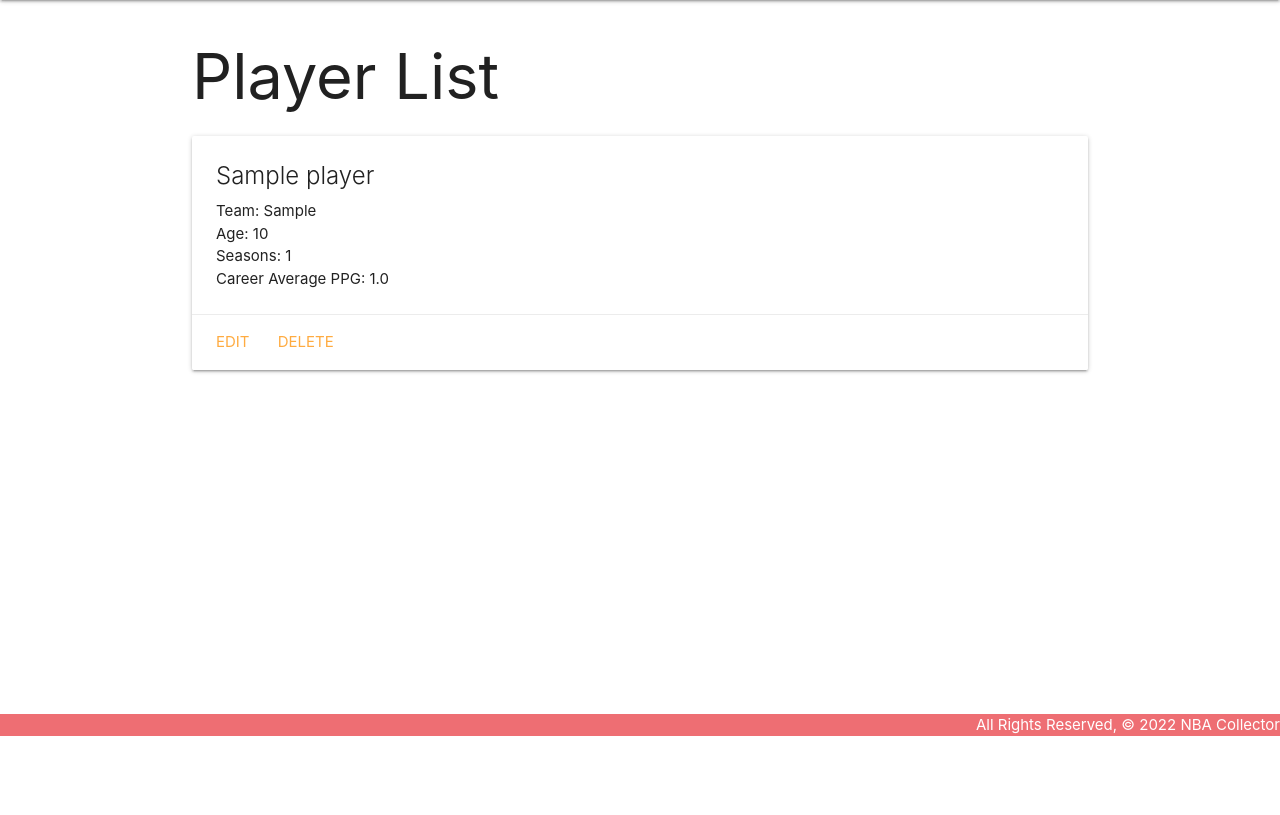
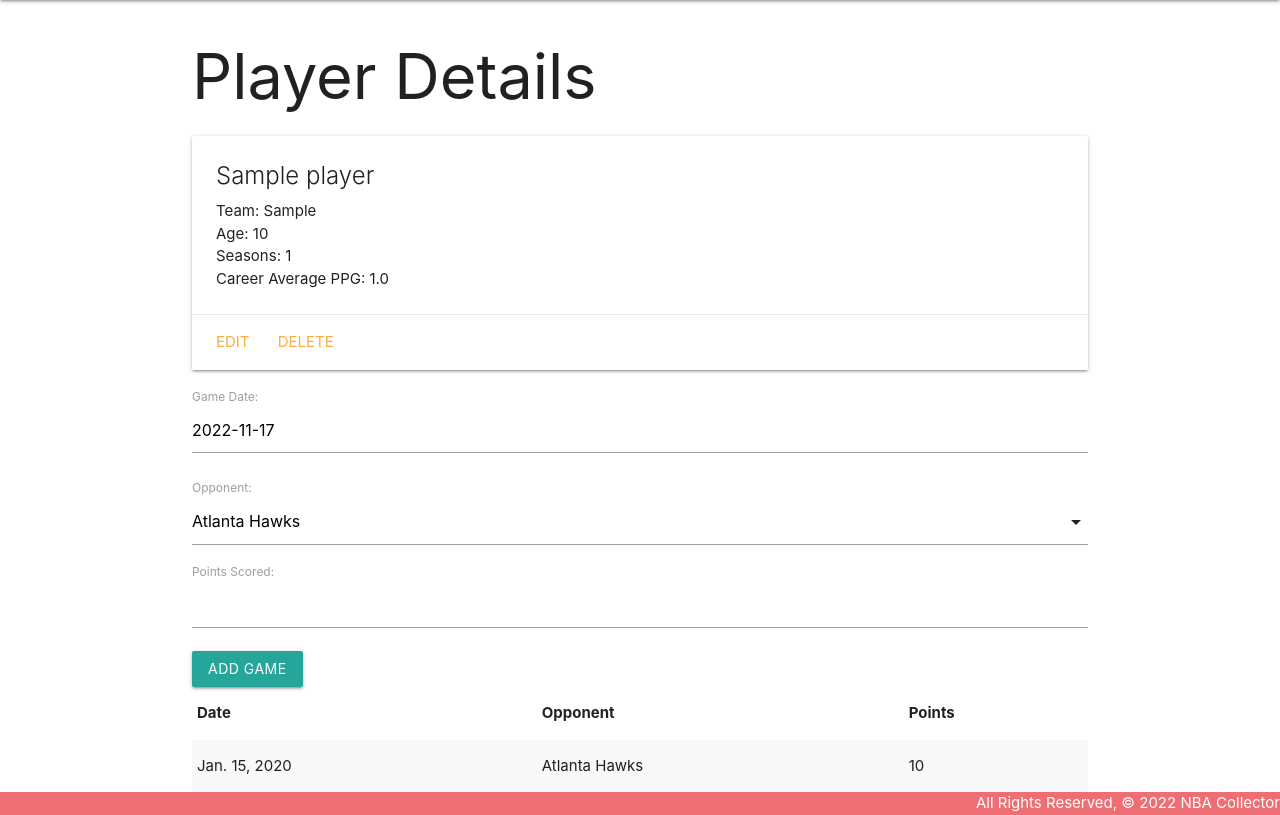
Before and after one commit to akrauss419/nbacollector, a Django app: page /players/1/ in a window 1280 px wide. Shown: the part 64-879 px from the top of the page. Before the commit the page ends 800 px from the top, so only its background shows below. Run offline with Django 4.2, Linux system fonts and the light colour scheme; tables that the repository leaves empty hold one stand-in row (values such as "Sample post").

Commit message:
PastGame functionality

```diff
--- a/main_app/admin.py
+++ b/main_app/admin.py
@@ -1,5 +1,6 @@
 from django.contrib import admin
-from .models import Player
+from .models import Player, PastGame
 
 
 admin.site.register(Player)
+admin.site.register(PastGame)
--- /dev/null
+++ b/main_app/forms.py
@@ -0,0 +1,7 @@
+from django.forms import ModelForm
+from .models import PastGame
+
+class PastGameForm(ModelForm):
+  class Meta:
+    model = PastGame
+    fields = ['date', 'opponent', 'points_scored']
--- a/main_app/models.py
+++ b/main_app/models.py
@@ -49,7 +49,7 @@ class Player(models.Model):
     return reverse('detail', kwargs={'player_id': self.id})
 
 
-class PastGames(models.Model):
+class PastGame(models.Model):
   date = models.DateField('Game Date')
   opponent = models.CharField(
     max_length=3,
@@ -65,3 +65,6 @@ class PastGames(models.Model):
 
   def __str__(self):
     return f"Played {self.get_opponent_display()} on {self.date}"
+
+  class Meta:
+    ordering = ['-date']
--- a/main_app/templates/base.html
+++ b/main_app/templates/base.html
@@ -9,6 +9,7 @@
   <title>NBA Collector</title>
   <link rel="stylesheet" href="https://cdnjs.cloudflare.com/ajax/libs/materialize/1.0.0/css/materialize.min.css">
   <link rel="stylesheet" type="text/css" href="{% static 'css/style.css' %}">
+  <script src="https://cdnjs.cloudflare.com/ajax/libs/materialize/1.0.0/js/materialize.min.js"></script>
 </head>
 <body>
   <header class="navbar-fixed">
--- a/main_app/templates/players/detail.html
+++ b/main_app/templates/players/detail.html
@@ -1,9 +1,10 @@
 {% extends 'base.html' %}
 {% block content %}
 
-<h1>Player List</h1>
+<h1>Player Details</h1>
 
 <div class="card">
+  <div class="col s6">
     <div class="card-content">
       <span class="card-title">{{ player.name }}</span>
       <p>Team: {{ player.team }}</p>
@@ -24,5 +25,40 @@
       <a href="{% url 'players_delete' player.id %}">Delete</a>
     </div>
   </div>
+</div>
+<div class="col s6">
+  <form action="{% url 'add_past_game' player.id %}" method="POST">
+    {% csrf_token %}
+    {{ past_game_form.as_p }}
+    <input type="submit" class="btn" value="Add Game">
+  </form>
+  <table class="striped">
+    <thead>
+      <tr><th>Date</th><th>Opponent</th><th>Points</th></tr>
+    </thead>
+    <tbody>
+      {% for pastgame in player.pastgame_set.all %}
+        <tr>
+          <td>{{pastgame.date}}</td>
+          <td>{{pastgame.get_opponent_display}}</td>
+          <td>{{pastgame.points_scored}}</td>
+        </tr>
+      {% endfor %}
+    </tbody>
+  </table>
+</div>
+
+<script>
+  const dateEl = document.getElementById('id_date');
+  M.Datepicker.init(dateEl, {
+    format: 'yyyy-mm-dd',
+    defaultDate: new Date(),
+    setDefaultDate: true,
+    autoClose: true
+  });
+
+  const selectEl = document.getElementById('id_opponent');
+  M.FormSelect.init(selectEl);
+</script>
 
 {% endblock %}
--- a/main_app/urls.py
+++ b/main_app/urls.py
@@ -9,4 +9,5 @@ urlpatterns = [
   path('players/create/', views.PlayerCreate.as_view(), name='players_create'),
   path('players/<int:pk>/update', views.PlayerUpdate.as_view(), name='players_update'),
   path('players/<int:pk>/delete', views.PlayerDelete.as_view(), name='players_delete'),
+  path('players/<int:player_id>/add_past_game/', views.add_past_game, name='add_past_game'),
 ]
--- a/main_app/views.py
+++ b/main_app/views.py
@@ -1,6 +1,7 @@
-from django.shortcuts import render
+from django.shortcuts import render, redirect
 from django.views.generic.edit import CreateView, UpdateView, DeleteView
 from .models import Player
+from .forms import PastGameForm
 
 
 def home(request):
@@ -17,8 +18,10 @@ def players_index(request):
 
 def players_detail(request, player_id):
   player = Player.objects.get(id=player_id)
+  past_game_form = PastGameForm()
   return render(request, 'players/detail.html', {
-    'player': player
+    'player': player,
+    'past_game_form': past_game_form
   })
 
 class PlayerCreate(CreateView):
@@ -32,3 +35,12 @@ class PlayerUpdate(UpdateView):
 class PlayerDelete(DeleteView):
   model = Player
   success_url = '/players'
+
+def add_past_game(request, player_id):
+  form = PastGameForm(request.POST)
+  print(form)
+  if form.is_valid():
+    new_past_game = form.save(commit=False)
+    new_past_game.player_id = player_id
+    new_past_game.save()
+  return redirect('detail', player_id=player_id)
```
Also changed, not shown: main_app/migrations/0006_rename_pastgames_pastgame.py (added), main_app/migrations/0007_alter_pastgame_options.py (added). Lines whose indentation alone changed are shown as unchanged.
